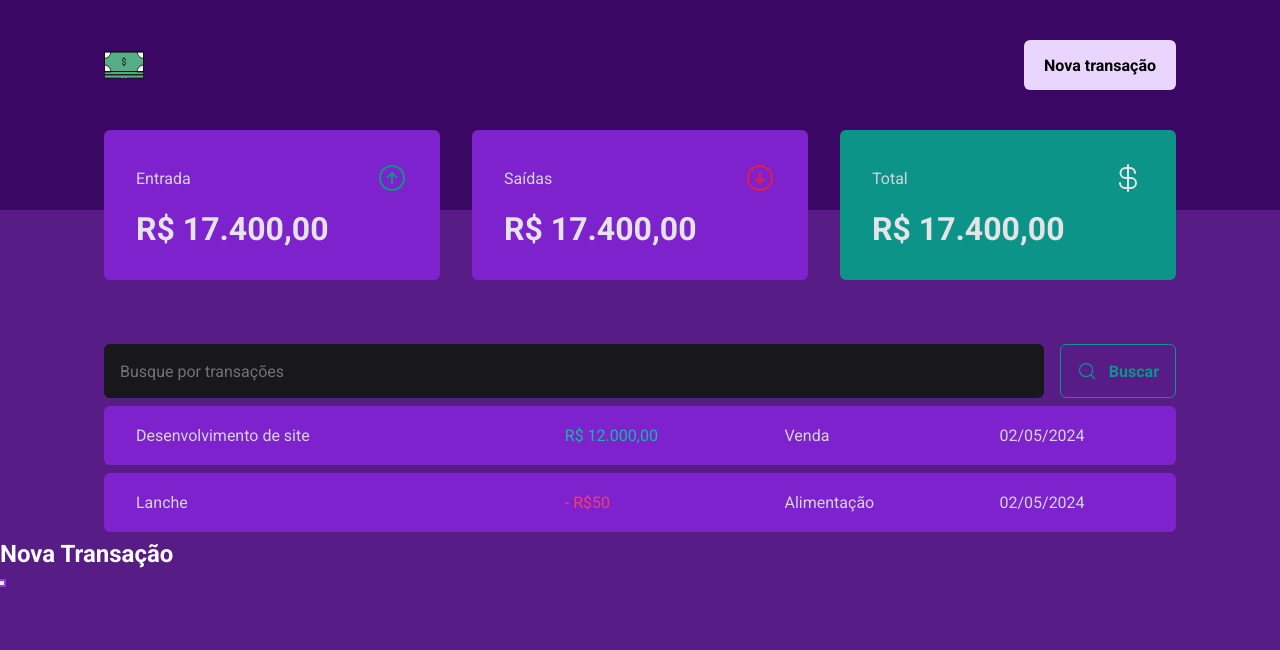
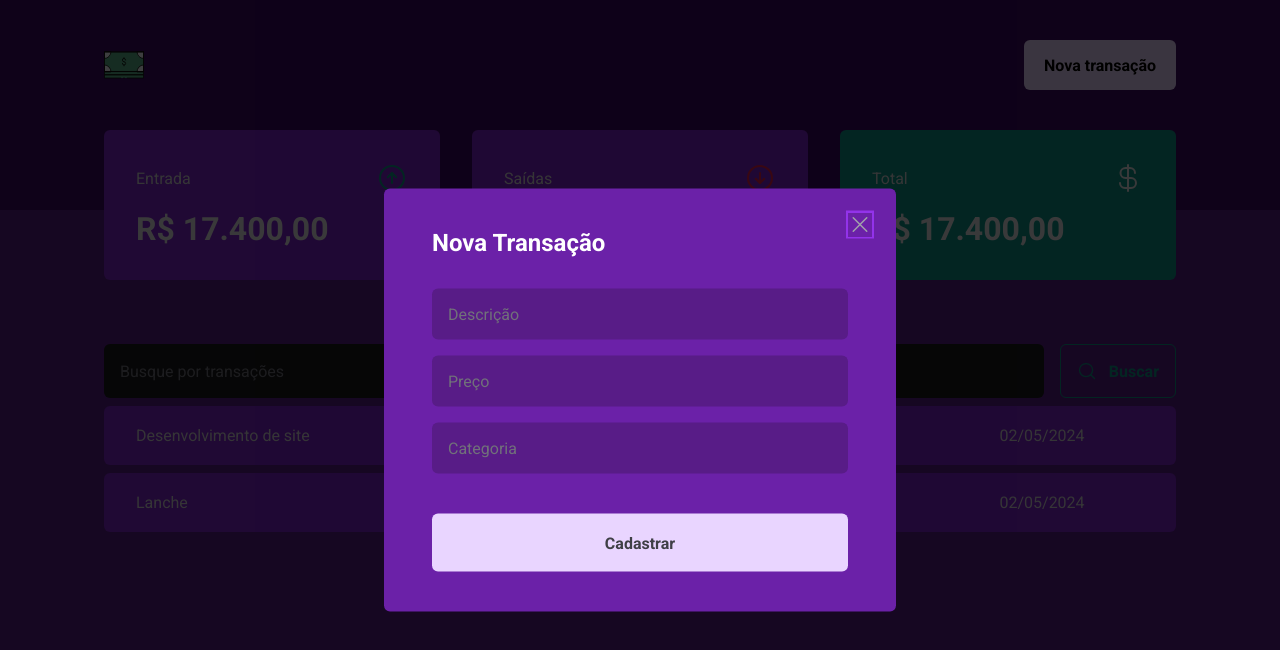
Before and after one commit to DiegodeSalles/react-grana, a React (Vite) app: page / in a window 1280 px wide. Both pictures are taken after a click on the button "Nova transação". Shown: the top 650 px of the page. Built offline with nearby package versions, Linux system fonts and the light colour scheme.

Commit message:
Modal estilizado

```diff
--- a/src/components/Header/index.tsx
+++ b/src/components/Header/index.tsx
@@ -1,4 +1,5 @@
 import logoImg from "../../assets/logo-grana.svg";
+import { NewTransactionModal } from "../NewTransactionModal";
 import { HeaderContainer, HeaderContent, NewTransactionButton } from "./styles";
 import * as Dialog from "@radix-ui/react-dialog";
 
@@ -11,13 +12,7 @@
           <Dialog.Trigger asChild>
             <NewTransactionButton>Nova transação</NewTransactionButton>
           </Dialog.Trigger>
-          <Dialog.Portal>
-            <Dialog.Overlay />
-            <Dialog.Content>
-              <Dialog.Title>Nova Transação</Dialog.Title>
-              <Dialog.Close />
-            </Dialog.Content>
-          </Dialog.Portal>
+          <NewTransactionModal />
         </Dialog.Root>
       </HeaderContent>
     </HeaderContainer>
--- /dev/null
+++ b/src/components/NewTransactionModal/index.tsx
@@ -0,0 +1,24 @@
+import * as Dialog from "@radix-ui/react-dialog";
+import { CloseButton, Content, Overlay } from "./styles";
+import { X } from "phosphor-react";
+
+export function NewTransactionModal() {
+  return (
+    <Dialog.Portal>
+      <Overlay />
+      <Content>
+        <CloseButton>
+          <X size={24} />
+        </CloseButton>
+        <Dialog.Title>Nova Transação</Dialog.Title>
+        <form action="">
+          <input type="text" placeholder="Descrição" required />
+          <input type="number" placeholder="Preço" required />
+          <input type="text" placeholder="Categoria" required />
+
+          <button type="submit">Cadastrar</button>
+        </form>
+      </Content>
+    </Dialog.Portal>
+  );
+}
--- /dev/null
+++ b/src/components/NewTransactionModal/styles.ts
@@ -0,0 +1,70 @@
+import { styled } from "styled-components";
+import * as Dialog from "@radix-ui/react-dialog";
+
+export const Overlay = styled(Dialog.Overlay)`
+  position: fixed;
+  width: 100vw;
+  height: 100vh;
+  inset: 0;
+  background: rgba(0, 0, 0, 0.75);
+`;
+
+export const Content = styled(Dialog.Content)`
+  min-width: 32rem;
+  border-radius: 6px;
+  padding: 2.5rem 3rem;
+  background: ${(props) => props.theme["purple-800"]};
+
+  position: fixed;
+  top: 50%;
+  left: 50%;
+  transform: translate(-50%, -50%);
+
+  form {
+    margin-top: 2rem;
+    display: flex;
+    flex-direction: column;
+    gap: 1rem;
+
+    input {
+      border-radius: 6px;
+      border: 0;
+      background: ${(props) => props.theme["purple-900"]};
+      color: ${(props) => props.theme["zinc-300"]};
+      padding: 1rem;
+
+      &::placeholder {
+        color: ${(props) => props.theme["zinc-500"]};
+      }
+    }
+
+    button[type="submit"] {
+      height: 58px;
+      border: 0;
+      background: ${(props) => props.theme["purple-200"]};
+      color: ${(props) => props.theme["zinc-700"]};
+      font-weight: bold;
+      padding: 0 1.25rem;
+      border-radius: 6px;
+      margin-top: 1.5rem;
+      transition: background-color 0.2s;
+
+      cursor: pointer;
+
+      &:hover {
+        background: ${(props) => props.theme["purple-400"]};
+      }
+    }
+  }
+`;
+
+export const CloseButton = styled(Dialog.Close)`
+  position: absolute;
+  background: transparent;
+  border: 0;
+  top: 1.5rem;
+  right: 1.5rem;
+  line-height: 0;
+  cursor: pointer;
+  color: ${(props) => props.theme["zinc-400"]};
+`;
```
